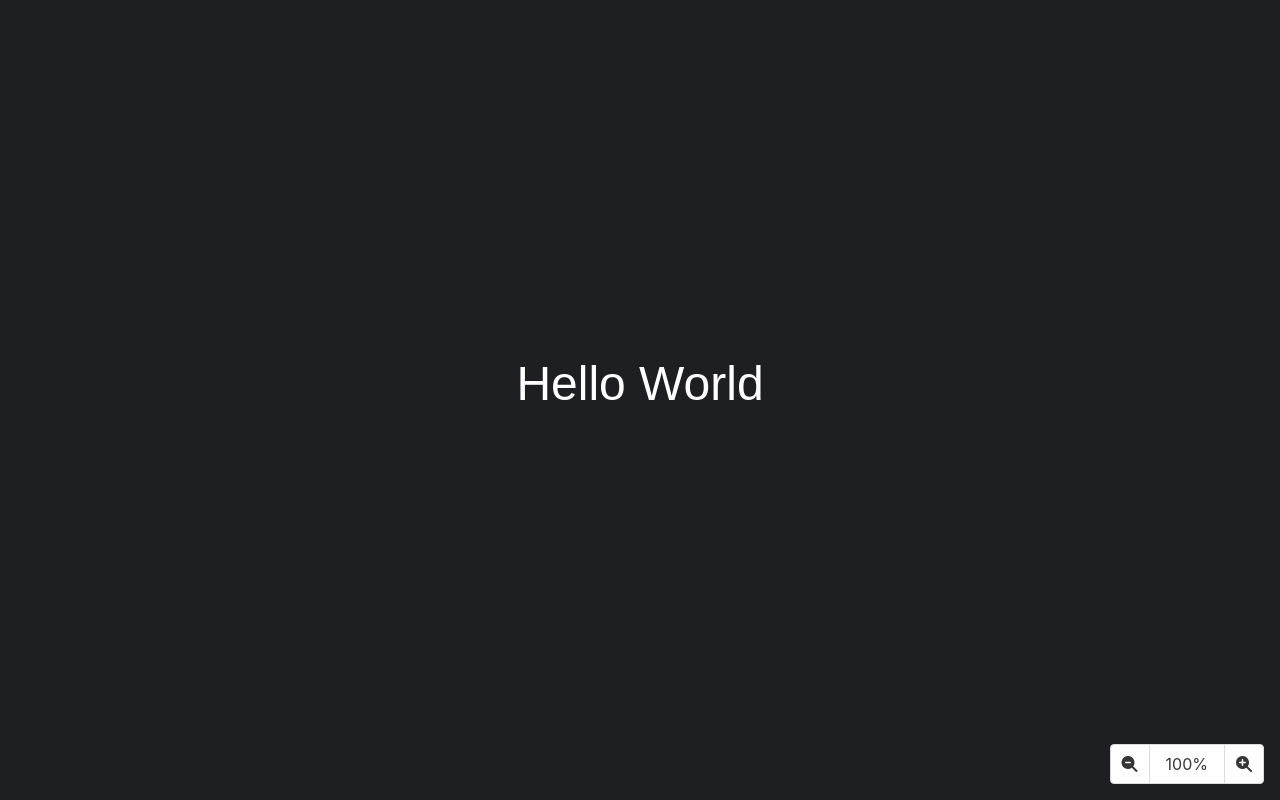
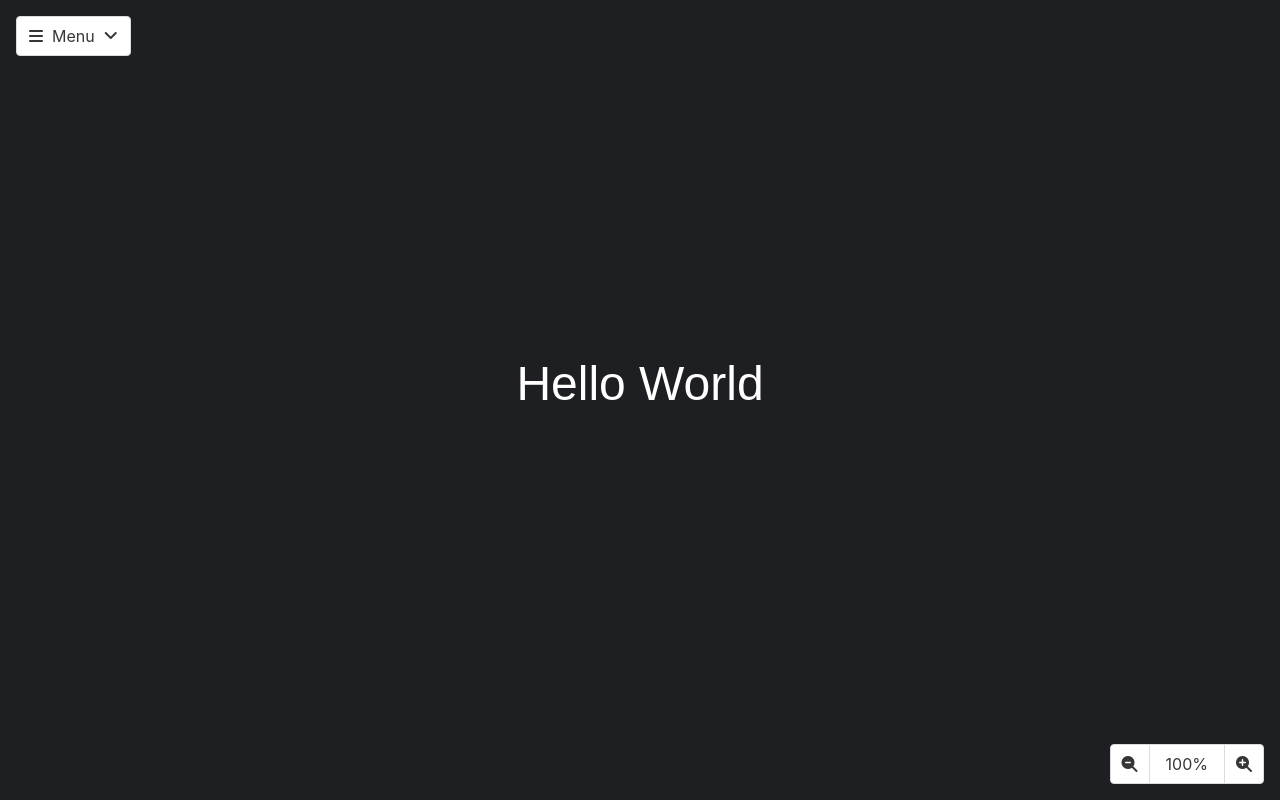
Before and after one commit to KavenTheriault/DKC-Rom-Viewer, a React (Create React App) app: page / in a window 1280 px wide. Built offline with nearby package versions, Linux system fonts and the light colour scheme.

Commit message:
Add main menu

```diff
--- /dev/null
+++ b/src/components/main-menu/index.tsx
@@ -0,0 +1,77 @@
+import React from 'react';
+import { MenuDiv, MenuItemA } from './styles';
+
+interface MainMenuItem {
+  label: string;
+  fasIcon?: string;
+}
+
+interface MainMenuGroup {
+  label: string;
+  items: MainMenuItem[];
+}
+
+interface MainMenuProps {
+  menuGroups: MainMenuGroup[];
+}
+
+export const MainMenu = ({ menuGroups }: MainMenuProps) => {
+  const [isOpen, setIsOpen] = React.useState(false);
+  const [selectedItem, setSelectedItem] = React.useState<MainMenuItem>();
+
+  const renderMainMenuItem = (item: MainMenuItem) => (
+    <li>
+      <MenuItemA
+        className={selectedItem === item ? 'is-active' : ''}
+        onClick={() => {
+          setSelectedItem(item);
+          setIsOpen(false);
+        }}
+      >
+        {item.fasIcon && (
+          <i className={`fas ${item.fasIcon}`} aria-hidden="true"></i>
+        )}
+        {item.label}
+      </MenuItemA>
+    </li>
+  );
+
+  const renderMainMenuGroup = (item: MainMenuGroup) => (
+    <>
+      <p className="menu-label">{item.label}</p>
+      <ul className="menu-list">{item.items.map(renderMainMenuItem)}</ul>
+    </>
+  );
+
+  return (
+    <div className={`dropdown ${isOpen ? 'is-active' : ''}`}>
+      <div className="dropdown-trigger">
+        <button
+          className="button"
+          aria-haspopup="true"
+          aria-controls="dropdown-menu"
+          onClick={() => {
+            setIsOpen(!isOpen);
+          }}
+        >
+          <span className="icon is-small">
+            <i className="fas fa-bars" aria-hidden="true"></i>
+          </span>
+          <span>{`Menu${selectedItem ? ' | ' + selectedItem.label : ''}`}</span>
+          <span className="icon is-small">
+            <i className="fas fa-angle-down" aria-hidden="true"></i>
+          </span>
+        </button>
+      </div>
+      <div className="dropdown-menu" id="dropdown-menu" role="menu">
+        <div className="dropdown-content">
+          <MenuDiv>
+            <aside className="menu">
+              {menuGroups.map(renderMainMenuGroup)}
+            </aside>
+          </MenuDiv>
+        </div>
+      </div>
+    </div>
+  );
+};
--- /dev/null
+++ b/src/components/main-menu/styles.ts
@@ -0,0 +1,12 @@
+import styled from 'styled-components';
+
+export const MenuDiv = styled.div`
+  margin: 0 8px;
+`;
+
+export const MenuItemA = styled.a`
+  display: flex !important;
+  flex-direction: row;
+  align-items: center;
+  gap: 12px;
+`;
--- a/src/components/overlay/styles.ts
+++ b/src/components/overlay/styles.ts
@@ -13,6 +13,9 @@ export const OverlayContainer = styled.div`
   pointer-events: none;
   height: 100vh;
   width: 100vw;
+
+  position: relative;
+  z-index: 1;
 `;
 
 export const OverlayRowContainer = styled.div`
--- a/src/pages/home.tsx
+++ b/src/pages/home.tsx
@@ -1,6 +1,8 @@
 import { CanvasController } from '../components/canvas/canvas-controller';
-import { useEffect, useRef } from 'react';
+import React, { useEffect, useRef } from 'react';
 import { CanvasWithControl } from '../components/canvas-with-controls';
+import { Overlay } from '../components/overlay';
+import { MainMenu } from '../components/main-menu';
 
 export const Home = () => {
   const canvasController = useRef<CanvasController>(new CanvasController());
@@ -30,5 +32,32 @@ export const Home = () => {
     );
   };
 
-  return <CanvasWithControl canvasController={canvasController.current} />;
+  return (
+    <Overlay
+      slots={{
+        top: {
+          left: (
+            <div style={{ pointerEvents: 'auto' }}>
+              <MainMenu
+                menuGroups={[
+                  {
+                    label: 'General',
+                    items: [
+                      { fasIcon: 'fa-object-group', label: 'Entity' },
+                      { fasIcon: 'fa-panorama', label: 'Animation' },
+                      { fasIcon: 'fa-image', label: 'Sprite' },
+                      { fasIcon: 'fa-palette', label: 'Palette' },
+                      { fasIcon: 'fa-scroll', label: 'Level' },
+                    ],
+                  },
+                ]}
+              />
+            </div>
+          ),
+        },
+      }}
+    >
+      <CanvasWithControl canvasController={canvasController.current} />
+    </Overlay>
+  );
 };
```
